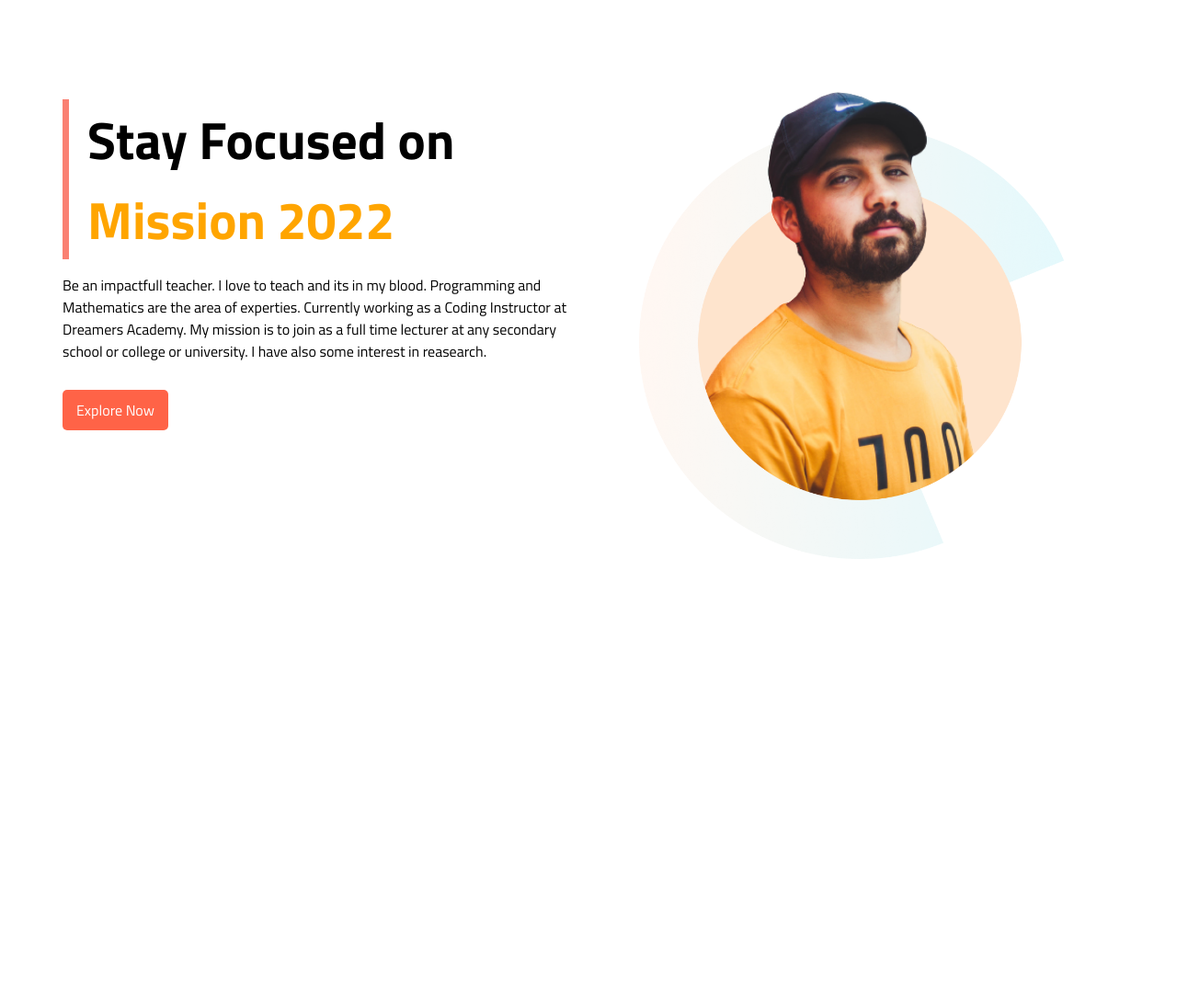
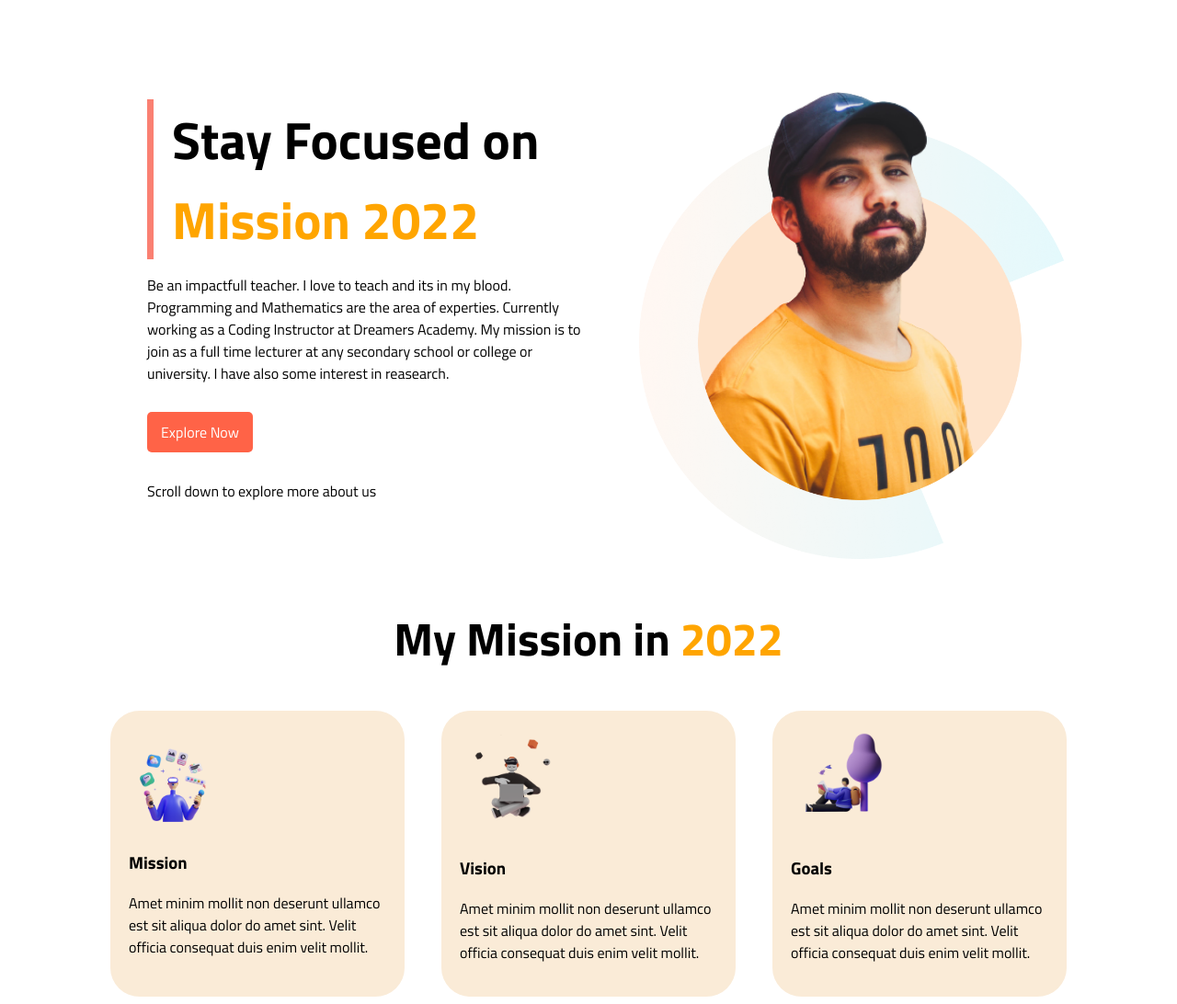
Before and after one commit to ahmad-yasir/mission-2022, a plain HTML site: page index.html in a window 1280 px wide. Shown: the whole page at 92% size. Before the commit the page ends 800 px from the top, so only its background shows below. Drawn offline with Linux system fonts and the light colour scheme.

Commit message:
Second Push

```diff
--- a/index.html
+++ b/index.html
@@ -28,11 +28,46 @@
                 reasearch.
             </p><br>
             <a target="_blank" href="https://www.linkedin.com/in/yasir16/">Explore Now</a>
+            <br><br>
+            <p>Scroll down to explore more about us</p>
         </div>
         <div class="half-width">
             <img src="images/person/person-0.png" alt="" class="person1">
         </div>
     </section>
+
+    <section>
+        <h1 style="font-size: 50px; text-align: center;">My Mission in <span class="mission">2022</span></h1>
+        <div class="flexible-container">
+            <div class="illustrator-width">
+                <img src="images/illustrators/illustrator-1.png" alt="">
+                <h3>Mission</h3>
+                <p>Amet minim mollit non deserunt
+                    ullamco est sit aliqua dolor do amet
+                    sint. Velit officia consequat duis enim
+                    velit mollit.</p>
+            </div>
+            <div class="illustrator-width">
+                <img src="images/illustrators/illustrator-2.png" alt="">
+                <h3>Vision</h3>
+                <p>Amet minim mollit non deserunt
+                    ullamco est sit aliqua dolor do amet
+                    sint. Velit officia consequat duis enim
+                    velit mollit.</p>
+            </div>
+            <div class="illustrator-width">
+                <img src="images/illustrators/illustrator-3.png" alt="">
+                <h3>Goals</h3>
+                <p>Amet minim mollit non deserunt
+                    ullamco est sit aliqua dolor do amet
+                    sint. Velit officia consequat duis enim
+                    velit mollit.</p>
+            </div>
+
+        </div>
+    </section>
+
+
 </body>
 
 </html>
--- a/style.css
+++ b/style.css
@@ -6,11 +6,30 @@
 
 body {
     font-family: 'Titillium Web', sans-serif;
-
+    margin-left: 100px;
+    margin-right: 100px;
 }
 
 .flexible-container {
     display: flex;
+
+    justify-content: center;
+}
+
+.illustrator-group {
+    margin: 30px;
+}
+
+.illustrator-width {
+    margin-left: 20px;
+    margin-right: 20px;
+    background-color: antiquewhite;
+    padding: 20px;
+    border-radius: 10%;
+}
+
+.illustrator-width img {
+    width: 40%;
 }
 
 .half-width {
```
